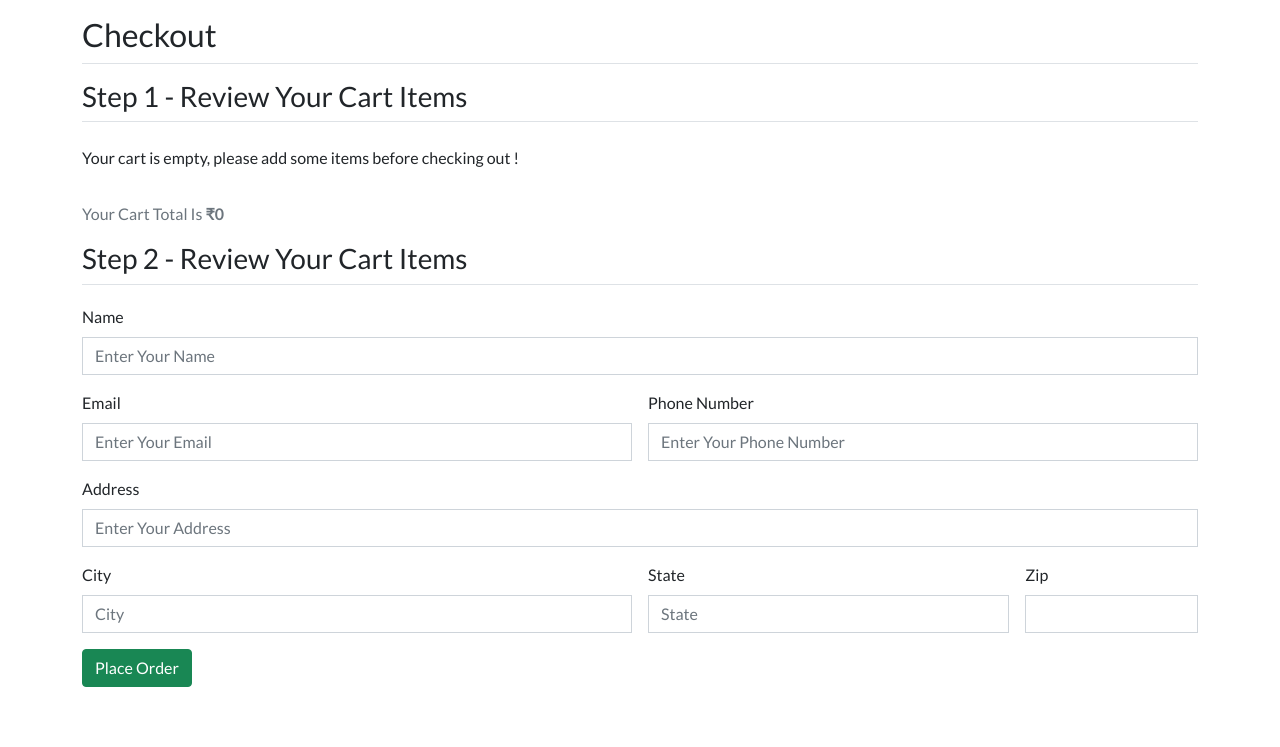
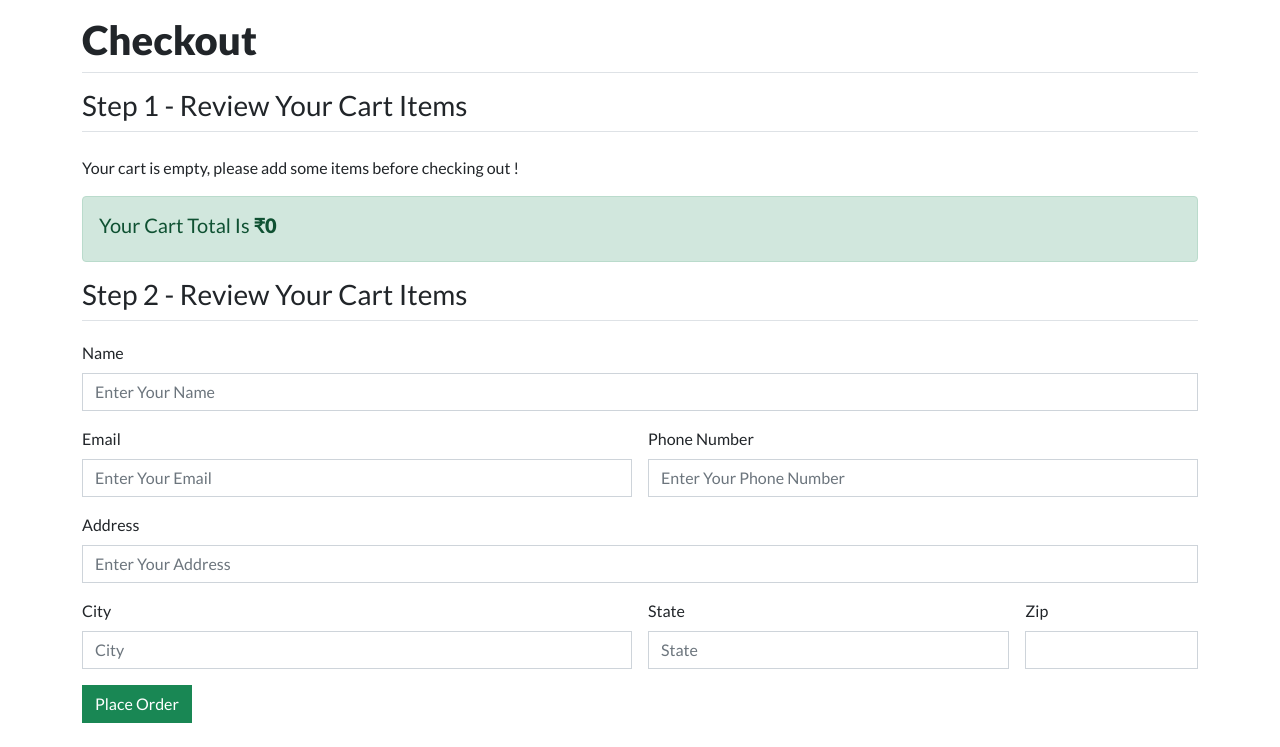
Before and after one commit to Shr25/Ecommerce, a Django app: page /checkout/ in a window 1280 px wide. Shown: the part 70-817 px from the top of the page. Before the commit the page ends 757 px from the top, so only its background shows below. Run offline with Django 3.2, Linux system fonts and the light colour scheme.

Commit message:
Order Checkout Feature

```diff
--- a/store/templates/store/checkout.html
+++ b/store/templates/store/checkout.html
@@ -1,16 +1,15 @@
-{% extends 'store/base.html' %} {% block content %}
-
-<div class="container">
-  <h2 class="mt-3">Checkout</h2>
+{% extends 'store/base.html' %}
+{% block content %}
+<div class="container checkout-form">
+  <h1 class="mt-3">Checkout</h1>
   <div class="border-bottom"></div>
   <h3 class="mt-3">Step 1 - Review Your Cart Items</h3>
   <div class="border-bottom"></div>
   <div class="my-4">
     <ul class="list-group" id="items"></ul>
-    <nav aria-label="breadcrumb">
-      <ol class="breadcrumb mt-3">
-          <li class="breadcrumb-item active" aria-current="page">Your Cart Total Is <strong>₹<span id="totalAmount"></span></strong></li>
-      </ol>
+      <div class="alert alert-success" role="alert">
+        <h5>Your Cart Total Is <strong style="font-weight: 800;">₹<span id="totalAmount"></span></strong></h5>
+      </div>
   </nav
   </div>
   <div class="col my-4 mt-3">
@@ -24,7 +23,7 @@
         <label for="name" class="form-label">Name</label>
         <input
           type="text"
-          class="form-control"
+          class="form-control checkout-input"
           id="name"
           name="name"
           placeholder="Enter Your Name"
@@ -34,7 +33,7 @@
         <label for="email" class="form-label">Email</label>
         <input
           type="email"
-          class="form-control"
+          class="form-control checkout-input"
           id="email"
           name="email"
           placeholder="Enter Your Email"
@@ -44,7 +43,7 @@
         <label for="phone" class="form-label">Phone Number</label>
         <input
           type="text"
-          class="form-control"
+          class="form-control checkout-input"
           id="phone"
           name="phone"
           placeholder="Enter Your Phone Number"
@@ -54,7 +53,7 @@
         <label for="address" class="form-label">Address</label>
         <input
           type="text"
-          class="form-control"
+          class="form-control checkout-input"
           id="address"
           name="address"
           placeholder="Enter Your Address"
@@ -64,7 +63,7 @@
         <label for="city" class="form-label">City</label>
         <input
           type="text"
-          class="form-control"
+          class="form-control checkout-input"
           id="city"
           name="city"
           placeholder="City"
@@ -76,16 +75,16 @@
           type="text"
           id="state"
           name="state"
-          class="form-control"
+          class="form-control checkout-input"
           placeholder="State"
         />
       </div>
       <div class="col-md-2">
         <label for="zipCode" class="form-label">Zip</label>
-        <input type="text" class="form-control" id="zipCode" name="zipCode" />
+        <input type="text" class="form-control checkout-input" id="zipCode" name="zipCode" />
       </div>
       <div class="col-12">
-        <button type="submit" class="btn btn-success">Place Order</button>
+        <button type="submit" class="btn btn-success" style="border-radius: 0;">Place Order</button>
       </div>
     </form>
   </div>
@@ -119,9 +118,9 @@
     let itemPrice = cart[item][2] * qty;
     sum = sum + qty;
     totalAmount = totalAmount + qty * itemPrice
-    checkoutStr = `        <li class="list-group-item d-flex justify-content-between align-items-center">
-                     ${name}
-                      <span class="badge badge-primary text-light rounded-circle bg-primary">${qty}</span>
+    checkoutStr = `<li class="list-group-item d-flex justify-content-between align-items-center">
+                    ${name}
+                    <span class="badge badge-primary text-light rounded-circle bg-primary">${qty}</span>
                   </li>`;
     $("#items").append(checkoutStr);
   }
```
